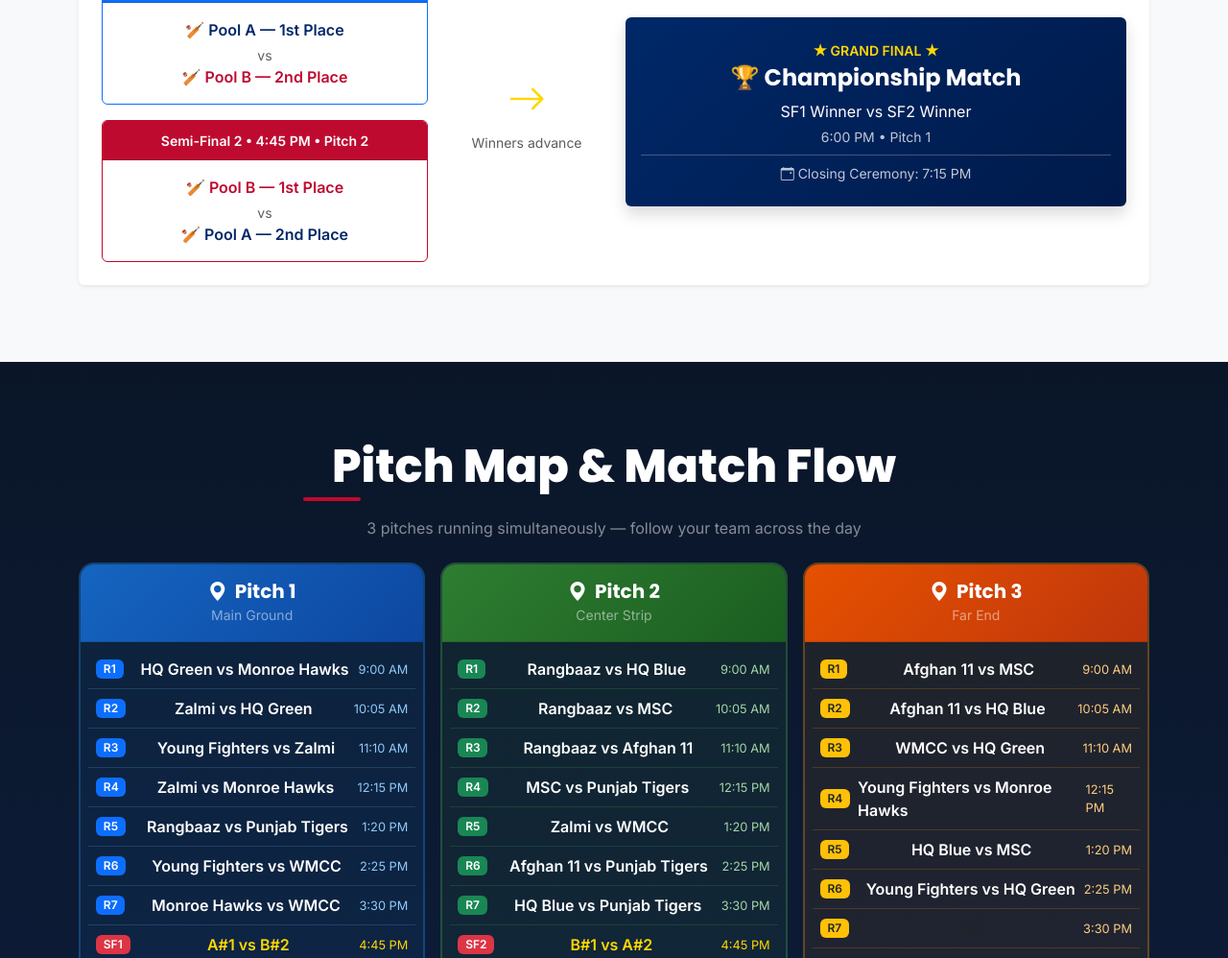
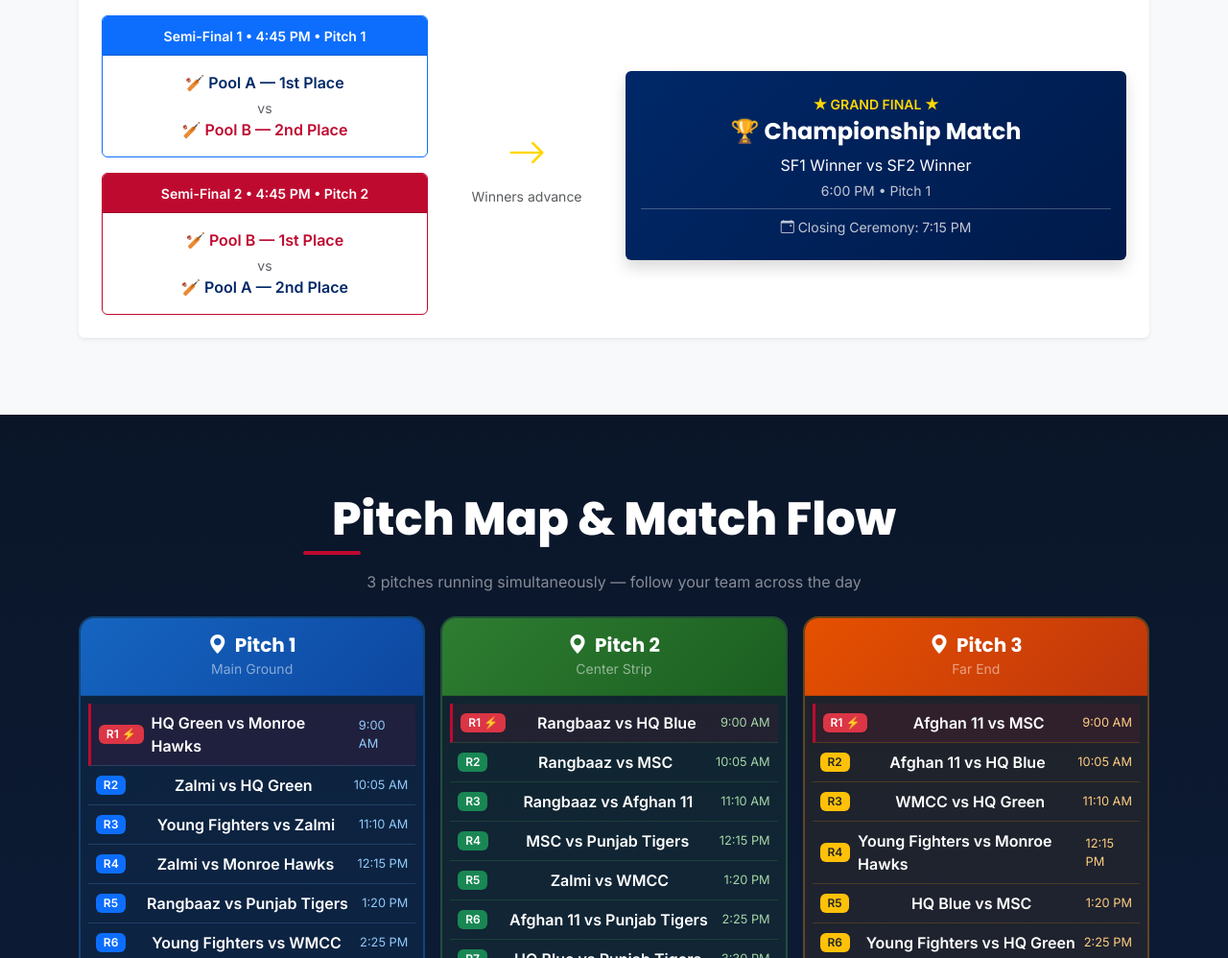
Before and after one commit to masimriaz/cricket, a website: page index.html in a window 1280 px wide. Shown: the part 7085-8083 px from the top of the page at 96% size. Drawn offline with nearby package versions, Linux system fonts and the light colour scheme.

Commit message:
Highlight R1 as priority/urgent - opening round with 6 local teams

```diff
--- a/index.html
+++ b/index.html
@@ -658,7 +658,7 @@ h1,h2,h3,h4,h5,h6,.display-1,.display-2,.display-3,.display-4{font-family:'Poppi
 <table class="table table-bordered table-hover align-middle text-center mb-0">
 <thead class="table-dark"><tr><th style="width:15%">Round</th><th class="table-primary">Pitch 1</th><th class="table-success">Pitch 2</th><th class="table-warning">Pitch 3</th></tr></thead>
 <tbody>
-<tr style="background:rgba(40,167,69,.05)"><td><strong>R1</strong><br><span class="badge bg-success">9:00 AM</span><br><small class="text-success">Opening Round</small></td><td><strong>HQ Green vs Monroe Hawks</strong><br><small class="text-muted">Pool A</small></td><td><strong>Rangbaaz vs HQ Blue</strong><br><small class="text-muted">Pool B</small></td><td><strong>Afghan 11 vs MSC</strong><br><small class="text-muted">Pool B</small></td></tr>
+<tr style="background:linear-gradient(90deg,rgba(191,10,48,.1),rgba(255,215,0,.1),rgba(191,10,48,.1));border:2px solid #BF0A30"><td><strong style="font-size:1.2rem;color:#BF0A30">R1</strong><br><span class="badge bg-danger px-3 py-1" style="font-size:.85rem">9:00 AM</span><br><span class="badge bg-warning text-dark mt-1">⚡ OPENING ROUND</span><br><small class="text-danger fw-bold">6 Local Teams MUST Report</small></td><td><strong>HQ Green vs Monroe Hawks</strong><br><small class="text-muted">Pool A</small></td><td><strong>Rangbaaz vs HQ Blue</strong><br><small class="text-muted">Pool B</small></td><td><strong>Afghan 11 vs MSC</strong><br><small class="text-muted">Pool B</small></td></tr>
 <tr><td><strong>R2</strong><br><span class="badge bg-primary">10:05 AM</span></td><td>Zalmi vs HQ Green<br><small class="text-muted">Pool A</small></td><td>Rangbaaz vs MSC<br><small class="text-muted">Pool B</small></td><td>Afghan 11 vs HQ Blue<br><small class="text-muted">Pool B</small></td></tr>
 <tr><td><strong>R3</strong><br><span class="badge bg-primary">11:10 AM</span></td><td>Young Fighters vs Zalmi<br><small class="text-muted">Pool A</small></td><td>Rangbaaz vs Afghan 11<br><small class="text-muted">Pool B</small></td><td>WMCC vs HQ Green<br><small class="text-muted">Pool A</small></td></tr>
 <tr><td><strong>R4</strong><br><span class="badge bg-primary">12:15 PM</span></td><td>Zalmi vs Monroe Hawks<br><small class="text-muted">Pool A</small></td><td>MSC vs Punjab Tigers<br><small class="text-muted">Pool B</small></td><td>Young Fighters vs Monroe Hawks<br><small class="text-muted">Pool A</small></td></tr>
@@ -756,7 +756,7 @@ h1,h2,h3,h4,h5,h6,.display-1,.display-2,.display-3,.display-4{font-family:'Poppi
 </div>
 <div class="card-body p-2">
 <div class="list-group list-group-flush">
-<div class="list-group-item bg-transparent text-white border-bottom px-2 py-2 d-flex justify-content-between align-items-center" style="border-color:rgba(100,181,246,.2)!important"><span class="badge bg-primary me-2">R1</span><span class="fw-semibold">HQ Green vs Monroe Hawks</span><span style="color:#90caf9;font-size:.8rem">9:00 AM</span></div>
+<div class="list-group-item bg-transparent text-white border-bottom px-2 py-2 d-flex justify-content-between align-items-center" style="border-color:rgba(100,181,246,.2)!important;background:rgba(191,10,48,.1)!important;border-left:3px solid #BF0A30!important"><span class="badge bg-danger me-2">R1 ⚡</span><span class="fw-bold">HQ Green vs Monroe Hawks</span><span style="color:#90caf9;font-size:.8rem">9:00 AM</span></div>
 <div class="list-group-item bg-transparent text-white border-bottom px-2 py-2 d-flex justify-content-between align-items-center" style="border-color:rgba(100,181,246,.2)!important"><span class="badge bg-primary me-2">R2</span><span class="fw-semibold">Zalmi vs HQ Green</span><span style="color:#90caf9;font-size:.8rem">10:05 AM</span></div>
 <div class="list-group-item bg-transparent text-white border-bottom px-2 py-2 d-flex justify-content-between align-items-center" style="border-color:rgba(100,181,246,.2)!important"><span class="badge bg-primary me-2">R3</span><span class="fw-semibold">Young Fighters vs Zalmi</span><span style="color:#90caf9;font-size:.8rem">11:10 AM</span></div>
 <div class="list-group-item bg-transparent text-white border-bottom px-2 py-2 d-flex justify-content-between align-items-center" style="border-color:rgba(100,181,246,.2)!important"><span class="badge bg-primary me-2">R4</span><span class="fw-semibold">Zalmi vs Monroe Hawks</span><span style="color:#90caf9;font-size:.8rem">12:15 PM</span></div>
@@ -777,7 +777,7 @@ h1,h2,h3,h4,h5,h6,.display-1,.display-2,.display-3,.display-4{font-family:'Poppi
 </div>
 <div class="card-body p-2">
 <div class="list-group list-group-flush">
-<div class="list-group-item bg-transparent text-white border-bottom px-2 py-2 d-flex justify-content-between align-items-center" style="border-color:rgba(76,175,80,.2)!important"><span class="badge bg-success me-2">R1</span><span class="fw-semibold">Rangbaaz vs HQ Blue</span><span style="color:#a5d6a7;font-size:.8rem">9:00 AM</span></div>
+<div class="list-group-item bg-transparent text-white border-bottom px-2 py-2 d-flex justify-content-between align-items-center" style="border-color:rgba(76,175,80,.2)!important;background:rgba(191,10,48,.1)!important;border-left:3px solid #BF0A30!important"><span class="badge bg-danger me-2">R1 ⚡</span><span class="fw-bold">Rangbaaz vs HQ Blue</span><span style="color:#a5d6a7;font-size:.8rem">9:00 AM</span></div>
 <div class="list-group-item bg-transparent text-white border-bottom px-2 py-2 d-flex justify-content-between align-items-center" style="border-color:rgba(76,175,80,.2)!important"><span class="badge bg-success me-2">R2</span><span class="fw-semibold">Rangbaaz vs MSC</span><span style="color:#a5d6a7;font-size:.8rem">10:05 AM</span></div>
 <div class="list-group-item bg-transparent text-white border-bottom px-2 py-2 d-flex justify-content-between align-items-center" style="border-color:rgba(76,175,80,.2)!important"><span class="badge bg-success me-2">R3</span><span class="fw-semibold">Rangbaaz vs Afghan 11</span><span style="color:#a5d6a7;font-size:.8rem">11:10 AM</span></div>
 <div class="list-group-item bg-transparent text-white border-bottom px-2 py-2 d-flex justify-content-between align-items-center" style="border-color:rgba(76,175,80,.2)!important"><span class="badge bg-success me-2">R4</span><span class="fw-semibold">MSC vs Punjab Tigers</span><span style="color:#a5d6a7;font-size:.8rem">12:15 PM</span></div>
@@ -797,7 +797,7 @@ h1,h2,h3,h4,h5,h6,.display-1,.display-2,.display-3,.display-4{font-family:'Poppi
 </div>
 <div class="card-body p-2">
 <div class="list-group list-group-flush">
-<div class="list-group-item bg-transparent text-white border-bottom px-2 py-2 d-flex justify-content-between align-items-center" style="border-color:rgba(255,152,0,.2)!important"><span class="badge bg-warning text-dark me-2">R1</span><span class="fw-semibold">Afghan 11 vs MSC</span><span style="color:#ffcc80;font-size:.8rem">9:00 AM</span></div>
+<div class="list-group-item bg-transparent text-white border-bottom px-2 py-2 d-flex justify-content-between align-items-center" style="border-color:rgba(255,152,0,.2)!important;background:rgba(191,10,48,.1)!important;border-left:3px solid #BF0A30!important"><span class="badge bg-danger me-2">R1 ⚡</span><span class="fw-bold">Afghan 11 vs MSC</span><span style="color:#ffcc80;font-size:.8rem">9:00 AM</span></div>
 <div class="list-group-item bg-transparent text-white border-bottom px-2 py-2 d-flex justify-content-between align-items-center" style="border-color:rgba(255,152,0,.2)!important"><span class="badge bg-warning text-dark me-2">R2</span><span class="fw-semibold">Afghan 11 vs HQ Blue</span><span style="color:#ffcc80;font-size:.8rem">10:05 AM</span></div>
 <div class="list-group-item bg-transparent text-white border-bottom px-2 py-2 d-flex justify-content-between align-items-center" style="border-color:rgba(255,152,0,.2)!important"><span class="badge bg-warning text-dark me-2">R3</span><span class="fw-semibold">WMCC vs HQ Green</span><span style="color:#ffcc80;font-size:.8rem">11:10 AM</span></div>
 <div class="list-group-item bg-transparent text-white border-bottom px-2 py-2 d-flex justify-content-between align-items-center" style="border-color:rgba(255,152,0,.2)!important"><span class="badge bg-warning text-dark me-2">R4</span><span class="fw-semibold">Young Fighters vs Monroe Hawks</span><span style="color:#ffcc80;font-size:.8rem">12:15 PM</span></div>
```
